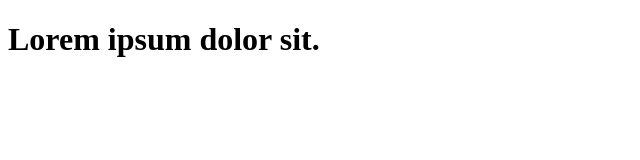
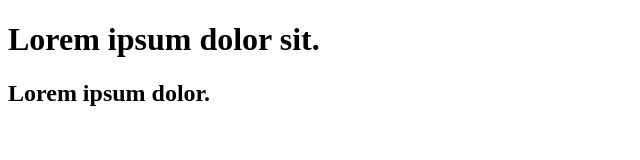
Before and after one commit to MA9Dev/First-Project, a plain HTML site: page index.html in a window 1280 px wide. Shown: the whole page, without its empty margins (0-640 px from the left). Drawn offline with Linux system fonts and the light colour scheme.

Commit message:
Salutare tuturor

```diff
--- a/index.html
+++ b/index.html
@@ -9,7 +9,7 @@
 
 
 <h1>Lorem ipsum dolor sit.</h1>
-
+<h2>Lorem ipsum dolor.</h2>
 
 
 
```
